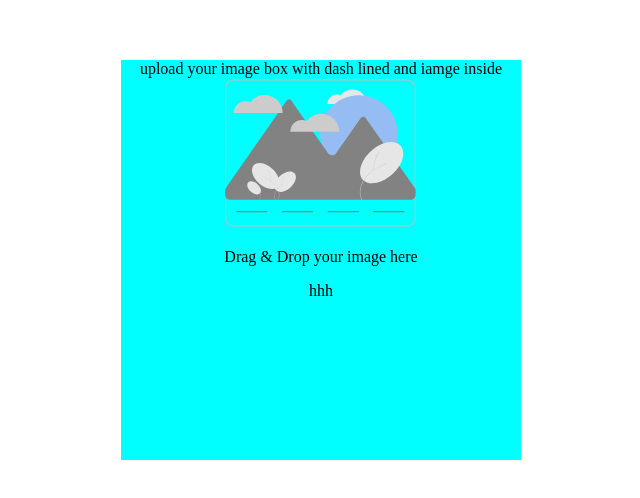
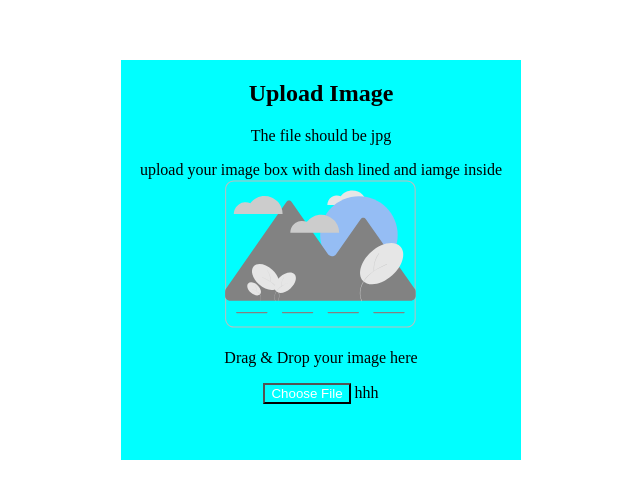
Before and after one commit to pauxiel/Image-uploader, a React (Vite) app: page / in a window 1280 px wide. Shown: the part 148-646 px from the top of the page, without its empty margins (319-959 px from the left). Built offline with nearby package versions, Linux system fonts and the light colour scheme.

Commit message:
added header component and input component

```diff
--- a/src/App.jsx
+++ b/src/App.jsx
@@ -2,16 +2,16 @@
 // import logo from './logo.svg'
 import "./App.scss";
 import Container from "./layout/container/Container";
-// import ImageInput from "./views/image-input/ImageInput";
-import DragandDrop from "./components/drag-and-drop/DragandDrop";
+import ImageInput from "./views/image-input/ImageInput";
+// import DragandDrop from "./components/drag-and-drop/DragandDrop";
 
 function App() {
   // const [count, setCount] = useState(0)
   return (
     <div className="App">
       <Container>
-          {/* <ImageInput/> */}
-           <DragandDrop/>
+          <ImageInput/>
+           {/* <DragandDrop/> */}
         </Container>
     </div>
   );
--- a/src/components/button/button.scss
+++ b/src/components/button/button.scss
@@ -0,0 +1,6 @@
+@use "../../scss" as *;
+
+.btn {
+    color: white;
+    background-color: aqua;;
+}
--- /dev/null
+++ b/src/components/header/Header.jsx
@@ -0,0 +1,7 @@
+import "./header.scss";
+
+const Header = (props) => {
+  return <>{props.children}</>;
+};
+
+export default Header;
--- a/src/views/image-input/ImageInput.jsx
+++ b/src/views/image-input/ImageInput.jsx
@@ -0,0 +1,24 @@
+import React from "react";
+ import Button from '../../components/button/Button';
+ import DragandDrop  from '../../components/drag-and-drop/DragandDrop';
+ import Header from "../../components/header/Header";
+
+
+function ImageInput() {
+
+    return (
+        <>
+          <Header>
+              <h2>Upload Image</h2>
+              <p>The file should be jpg</p>
+          </Header>
+         <DragandDrop/>
+          <Button className = "btn">Choose File</Button>
+
+
+        </>
+    )
+
+}
+
+export default ImageInput;
```
Also changed, not shown: src/components/header/header.scss (added).
